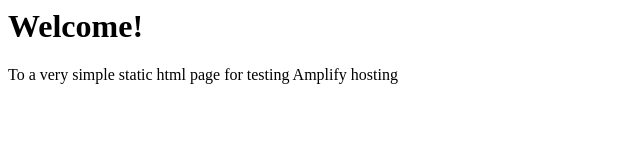
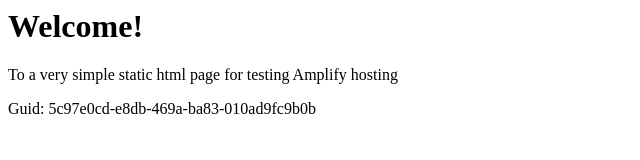
Before and after one commit to aws-aemilia-iad/Github-PR-Commit-Integration-Test-DoNotTouch-GitHubAutoBuildCanaryTest-v1-preprod-us-east-1, a website: page src/index.html in a window 1280 px wide. Shown: the whole page, without its empty margins (0-640 px from the left). Drawn offline with Linux system fonts and the light colour scheme.

Commit message:
commit from integ tests

```diff
--- a/src/index.html
+++ b/src/index.html
@@ -1,3 +1,5 @@
+
+
 <html lang="en">
 
 <head>
@@ -10,6 +12,6 @@
 <body>
     <h1>Welcome!</h1>
     <p>To a very simple static html page for testing Amplify hosting</p>
-</body>
+    <p>Guid: 5c97e0cd-e8db-469a-ba83-010ad9fc9b0b</p></body>
 
 </html>
```
